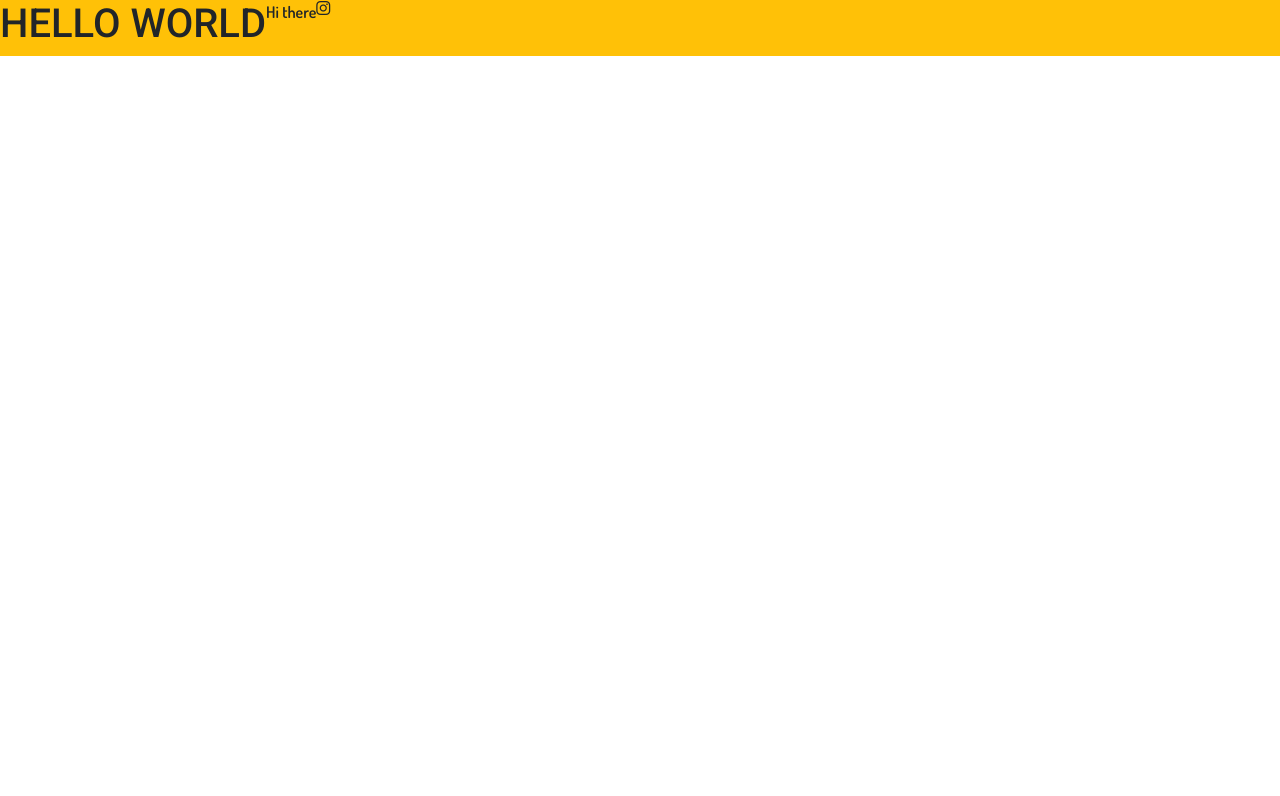
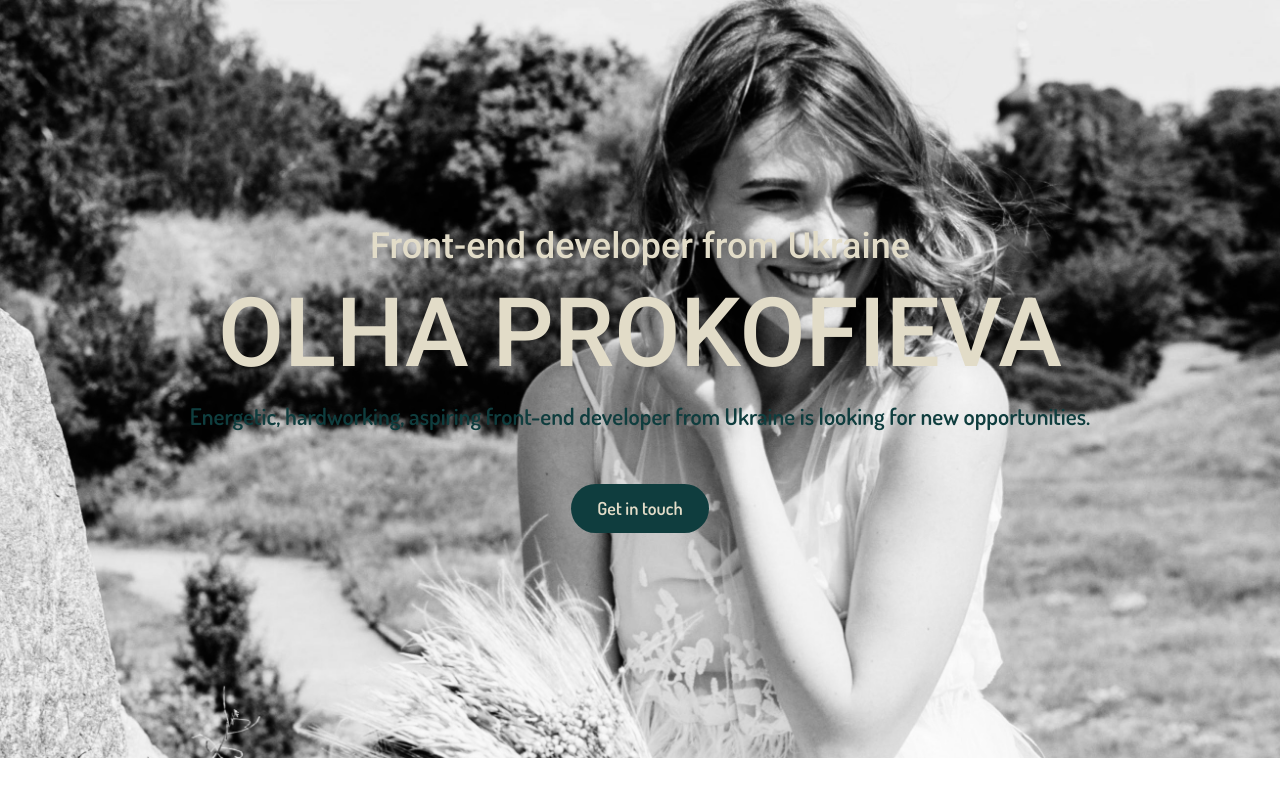
Before and after one commit to OlyaProkofieva/portfolio-project, a plain HTML site: page index.html in a window 1280 px wide. Drawn offline with nearby package versions, Linux system fonts and the light colour scheme.

Commit message:
Added HTML and CSS for Homepage Hero

```diff
--- a/css/styles.css
+++ b/css/styles.css
@@ -1,10 +1,57 @@
+:root {
+  --primary-color: #e2dcc8;
+  --secondary-color: #0f3d3e;
+  --additional-color: #f1f1f1;
+  --heading-font-family: "Roboto", sans-serif;
+  --default-font-family: "Dosis", sans-serif;
+}
+
+h1,
+h2,
+h3 {
+  font-family: var(--heading-font-family);
+}
+
 h1 {
-  font-family: "Roboto", sans-serif;
-  font-weight: 500;
   text-transform: uppercase;
+  font-size: 96px;
+}
+
+h2 {
+  font-size: 36px;
 }
 
 p {
-  font-family: "Dosis", sans-serif;
+  font-family: var(--default-font-family);
+}
+
+.hero {
+  background-image: url("/images/hero.JPG");
+  background-position: center;
+  background-size: cover;
+  padding: 225px 10px;
+  text-align: center;
+  color: var(--primary-color);
+}
+
+.hero p {
+  color: var(--secondary-color);
   font-weight: 600;
+  font-size: 23px;
+  margin-bottom: 50px;
 }
+
+.btn-branding {
+  background-color: var(--secondary-color);
+  color: var(--primary-color);
+  padding: 10px 25px;
+  font-family: var(--default-font-family);
+  font-size: 18px;
+  font-weight: 600;
+  line-height: 1.5;
+  border-radius: 30px;
+}
+
+.btn-branding:hover {
+  color: var(--secondary-color);
+}
--- a/index.html
+++ b/index.html
@@ -31,10 +31,14 @@
     ></script>
   </head>
   <body>
-    <div class="d-flex bg-warning">
-      <h1>Hello world</h1>
-      <p>Hi there</p>
-      <i class="fa-brands fa-instagram"></i>
+    <div class="hero">
+      <h2>Front-end developer from Ukraine</h2>
+      <h1>Olha Prokofieva</h1>
+      <p>
+        Energetic, hardworking, aspiring front-end developer from Ukraine is
+        looking for new opportunities.
+      </p>
+      <a href="#" class="btn btn-branding">Get in touch</a>
     </div>
   </body>
 </html>
```
Also changed, not shown: images/hero.jpg (added), 2 other files.
